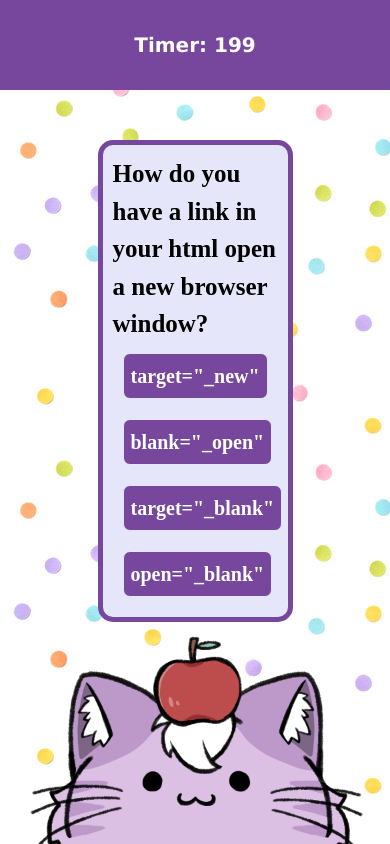
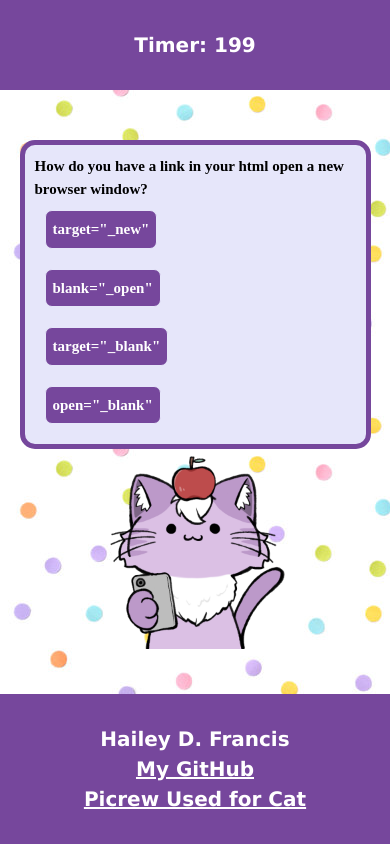
Before and after one commit to hfrancis7/Module4Challenge-CodingQuiz, a plain HTML site: page index.html in a window 390 px wide. Both pictures are taken after a click on the button "Start Quiz". Shown: the top 844 px of the page. Drawn offline with nearby package versions, Linux system fonts and the light colour scheme.

Commit message:
media query testing

```diff
--- a/assets/css/style.css
+++ b/assets/css/style.css
@@ -36,6 +36,7 @@ a:hover, #view-scores:hover{
     color: lightblue;
 }
 
+/* because there is only one list (high scores) just using ul tag */
 ul{
     margin-left: 25%;
     margin-right: 25%;
@@ -43,10 +44,12 @@ ul{
     border-radius: 7px;
 }
 
+/* making every odd color lavender */
 ul > li:nth-of-type(odd) {
     background-color: var(--lavender);
 }
 
+/* making every even color white */
 ul > li:nth-of-type(even) {
     background-color: white;
 }
@@ -84,6 +87,7 @@ ul > li:nth-of-type(even) {
     display: flex;
     background-color: var(--purple1);
     padding: 30px;
+    width: 100%;
 }
 
 /* for the Timer. Flex align right */
@@ -99,7 +103,7 @@ ul > li:nth-of-type(even) {
     background-color: var(--lavender);
     border-radius: 15px;
     margin-top: 50px;
-    width: 50%;
+    width: 90%;
     padding: 10px;
     text-align: left;
     font-size: 25px;
@@ -149,3 +153,14 @@ ul > li:nth-of-type(even) {
 .flex-col{
     flex-direction: column;
 }
+
+
+@media screen and (max-width: 650px){
+    *, .button{
+        font-size: 15px;
+    }
+
+    .cat{
+        max-width: 200px;
+    }
+}
```
